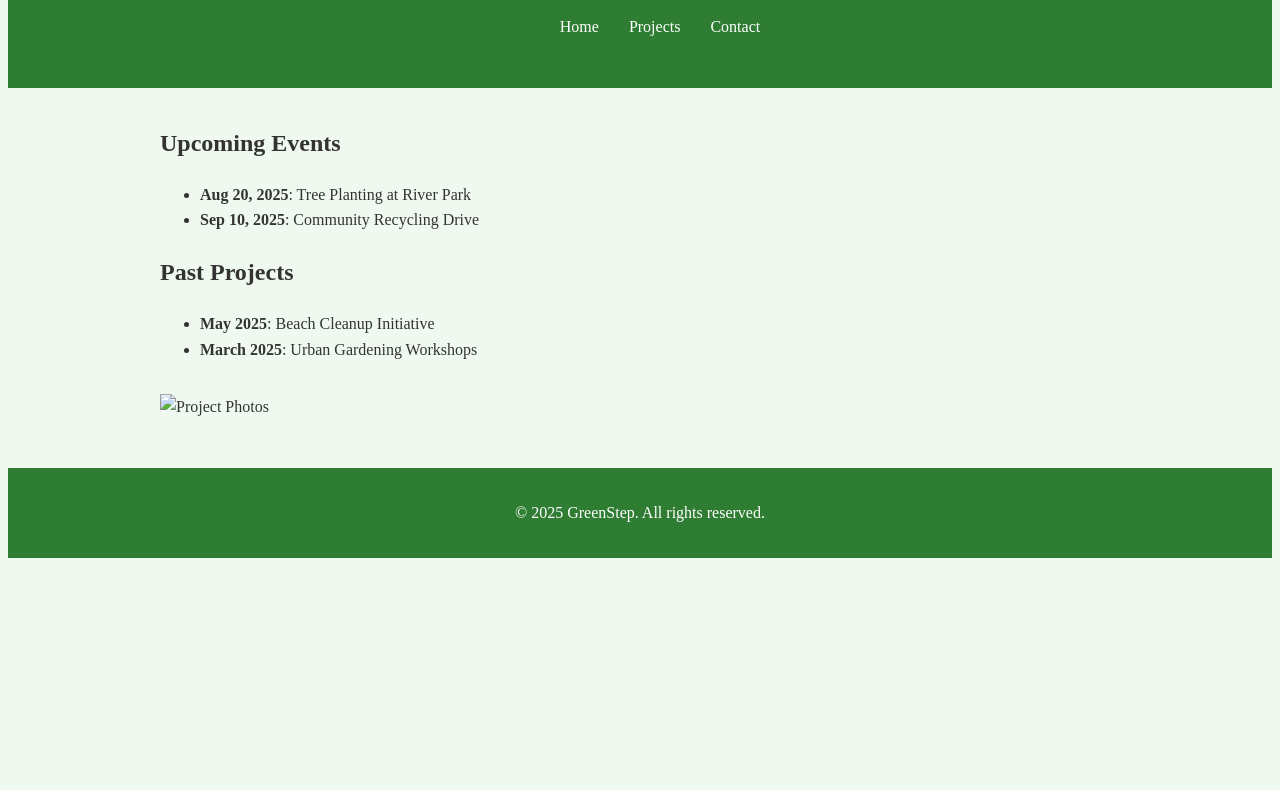
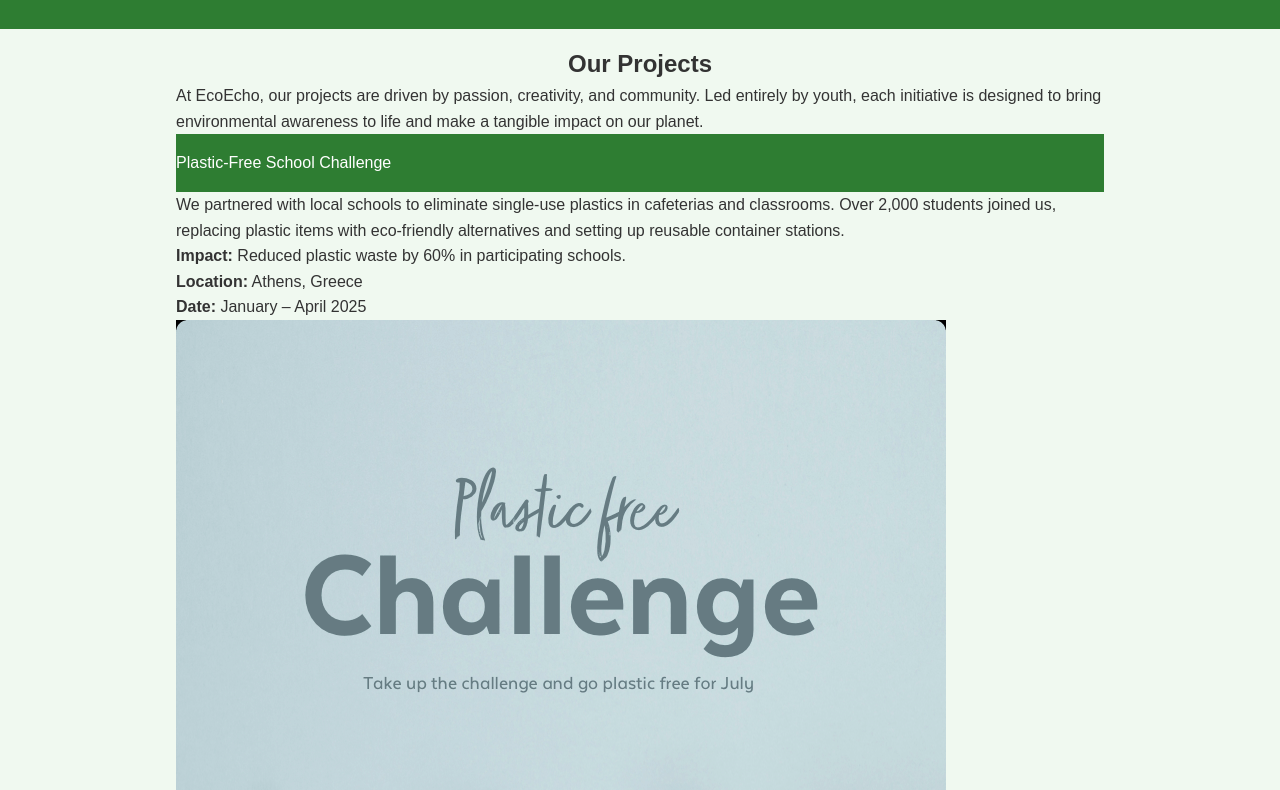
Before and after one commit to lastovkinagr/ecoecho, a plain HTML site: page projects.html in a window 1280 px wide. Shown: the part 120-910 px from the top of the page. Before the commit the page ends 800 px from the top, so only its background shows below. Drawn offline with Linux system fonts and the light colour scheme.

Commit message:
adding project info

```diff
--- a/projects.html
+++ b/projects.html
@@ -24,20 +24,31 @@
 
   <main class="container">
     <section>
-      <h2>Upcoming Events</h2>
-      <ul>
-        <li><strong>Aug 20, 2025</strong>: Tree Planting at River Park</li>
-        <li><strong>Sep 10, 2025</strong>: Community Recycling Drive</li>
-      </ul>
-
-      <h2>Past Projects</h2>
-      <ul>
-        <li><strong>May 2025</strong>: Beach Cleanup Initiative</li>
-        <li><strong>March 2025</strong>: Urban Gardening Workshops</li>
-      </ul>
-
-      <img src="project-gallery.jpg" alt="Project Photos" class="responsive-img" />
-    </section>
+      <h2>Our Projects</h2>
+      <p>At EcoEcho, our projects are driven by passion, creativity, and community.
+        Led entirely by youth, each initiative is designed to bring environmental awareness to life and make a tangible impact on our planet.
+      <header>Plastic-Free School Challenge</header>
+        <p>We partnered with local schools to eliminate single-use plastics in cafeterias and classrooms. Over 2,000 students joined us, replacing plastic items with eco-friendly alternatives and setting up reusable container stations.
+          <br><strong>Impact: </strong> Reduced plastic waste by 60% in participating schools.
+           <br> <strong>Location:</strong> Athens, Greece
+           <br> <strong>Date: </strong> January – April 2025</p>
+           <img src="plastic_free.png"/>
+      <header>Urban Garden Revival</header>
+        <p>We transformed vacant city lots into vibrant green spaces. With the help of volunteers, we planted native herbs, vegetables, and pollinator plants to improve air quality and biodiversity.
+          <br><strong>Impact:</strong> Created 3 community gardens and involved over 150 youth volunteers.
+          <br><strong>Location:</strong> Glyfada & Nea Smyrni
+          <br><strong>Date:</strong> Summer 2025</p>
+      <header>Beach Cleanup Blitz</header>
+      <p>EcoEcho hosted monthly cleanups along Athens’ coastline. We collected over 1,200 kg of waste, sorted recyclables, and educated beachgoers on plastic pollution.
+        <br><strong>Impact:</strong>1,200+ kg of trash removed; 300+ people educated.
+        <br><strong>Location:</strong>Vouliagmeni Beach
+        <br><strong>Date:</strong>March – August 2025</p>
+      <header>E-Waste Drive & Awareness Week</header>
+        <p>We launched an awareness campaign on electronic waste and hosted collection events where locals could safely dispose of old devices.
+          Partnered with certified recyclers to ensure ethical handling.
+          <br><strong>Impact:</strong>Recycled over 700 old devices and raised awareness among 1,000+ people.
+          <br><strong>Location:</strong>Athens Metro Hubs
+          <br><strong>Date:</strong>November 2025</p>
   </main>
 
   <footer>
--- a/style.css
+++ b/style.css
@@ -1,9 +1,8 @@
-<style>
 * {
   box-sizing: border-box;
   margin: 0;
   padding: 0;
-  font-family: Arial, sans-serif;
+  font-family: sans-serif;
 }
 
 body {
@@ -26,6 +25,10 @@ header {
 }
 
 header h1 {
+  text-align: center;
+}
+
+h2 {
   text-align: center;
 }
 
@@ -105,4 +108,3 @@ footer {
     margin: 10px 0;
   }
 }
-</style>
```
Also changed, not shown: plastic_free.png (added).
